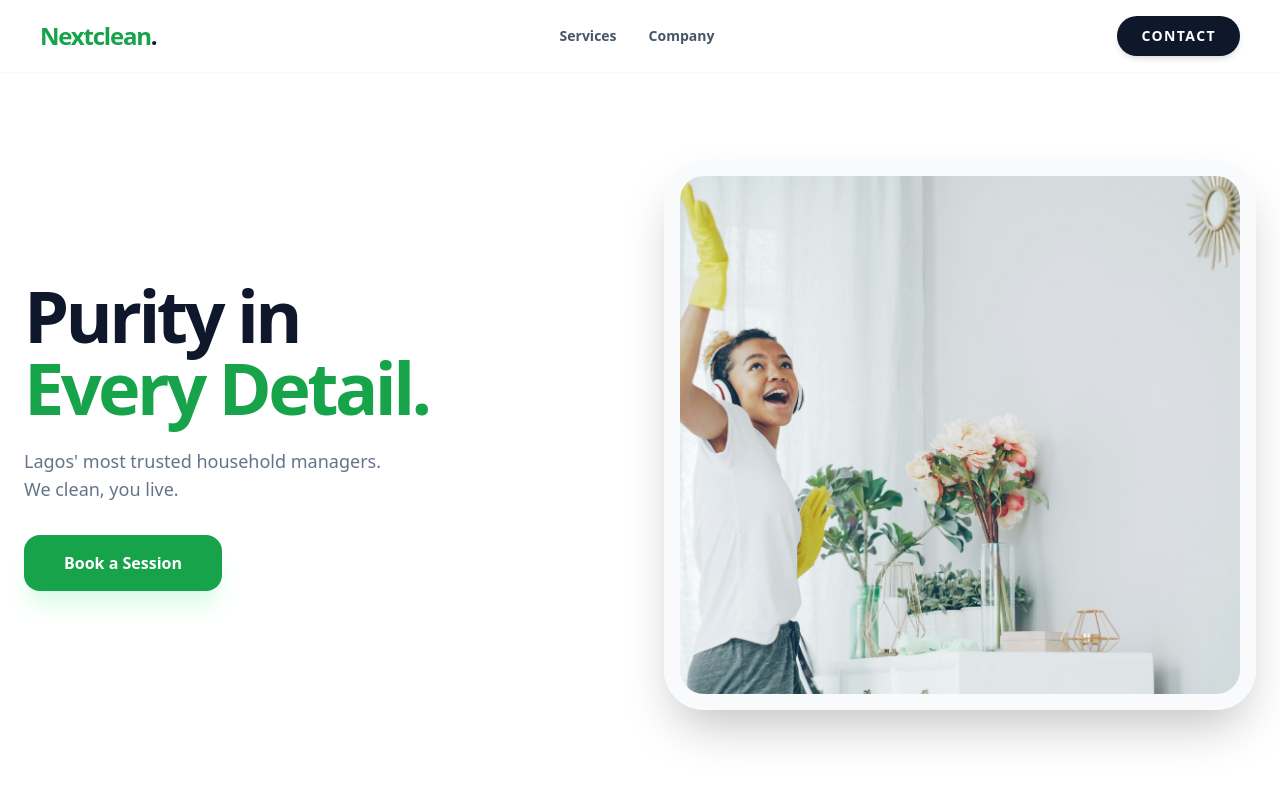
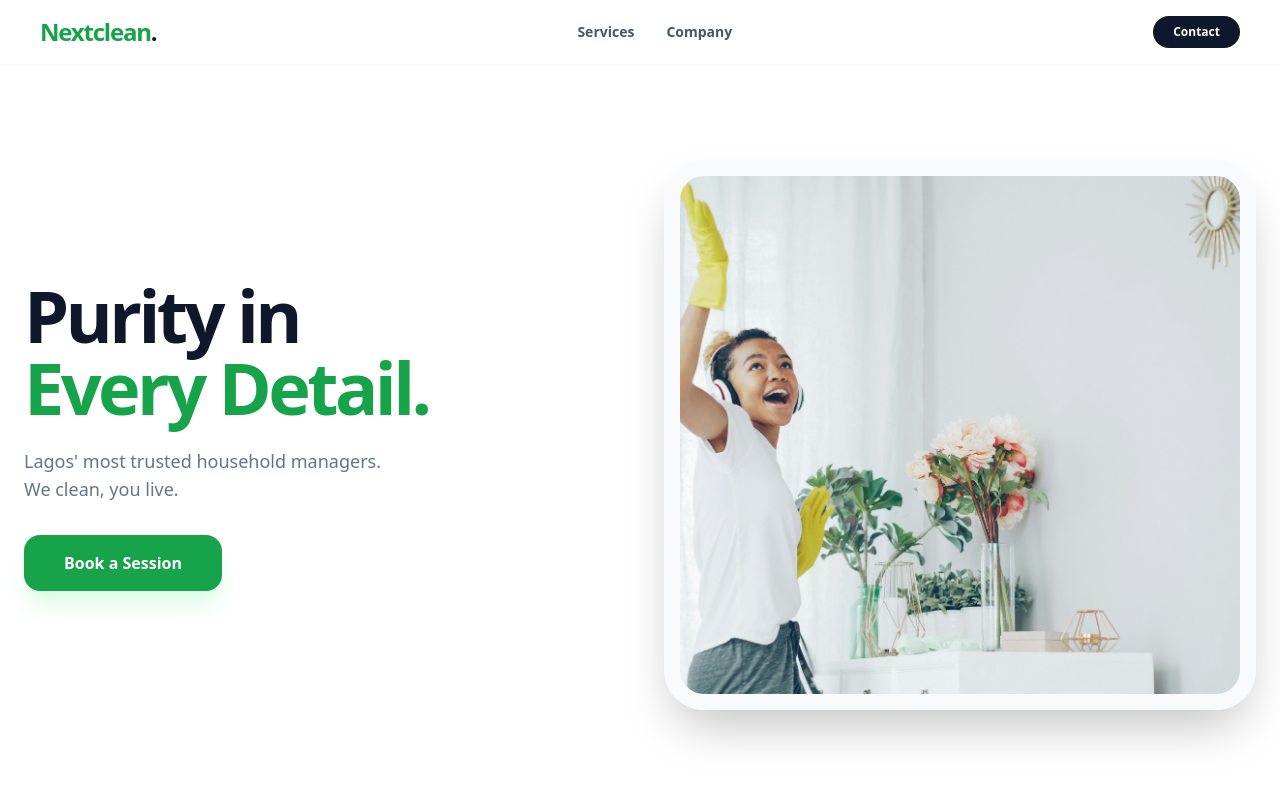
Before and after one commit to realtee01/Nextclean, a React (Vite) app: page / in a window 1280 px wide. Shown: the top 800 px of the page. Built offline with nearby package versions, Linux system fonts and the light colour scheme.

Commit message:
Update Header.jsx

```diff
--- a/src/components/Header.jsx
+++ b/src/components/Header.jsx
@@ -8,29 +8,17 @@ const Header = ({ onContactClick }) => {
       animate={{ y: 0, opacity: 1 }}
       className="fixed top-0 w-full z-[100] bg-white/90 backdrop-blur-md px-6 md:px-10 py-4 flex justify-between items-center border-b border-slate-50"
     >
-      {/* --- LOGO AREA --- */}
       <h1 className="text-xl md:text-2xl font-black text-green-600 tracking-tighter">
         Nextclean<span className="text-slate-900">.</span>
       </h1>
-
-      {/* --- NAVIGATION LINKS --- */}
-      {/* 'hidden' hides them on mobile. 'md:flex' shows them on Desktop */}
       <div className="hidden md:flex gap-8 text-sm font-semibold text-slate-600">
-        <button
-          onClick={() => document.getElementById('services').scrollIntoView({ behavior: 'smooth' })}
-          className="hover:text-green-600 transition-colors"
-        >
-          Services
-        </button>
-        <a href="#" className="hover:text-green-600 transition-colors">Company</a>
+        <button onClick={() => document.getElementById('services').scrollIntoView({ behavior: 'smooth' })}>Services</button>
+        <a href="#">Company</a>
       </div>
-
-      {/* --- CTA BUTTON --- */}
       <motion.button
         onClick={onContactClick}
-        whileHover={{ scale: 1.05 }}
         whileTap={{ scale: 0.95 }}
-        className="bg-slate-900 text-white px-5 py-2 md:px-6 md:py-2.5 rounded-full text-[10px] md:text-sm font-bold shadow-md uppercase tracking-widest"
+        className="bg-slate-900 text-white px-5 py-2 rounded-full text-xs font-bold"
       >
         Contact
       </motion.button>
@@ -38,4 +26,4 @@ const Header = ({ onContactClick }) => {
   );
 };
 
-export default Header;
+export default Header; // <--- THE FIX
```
